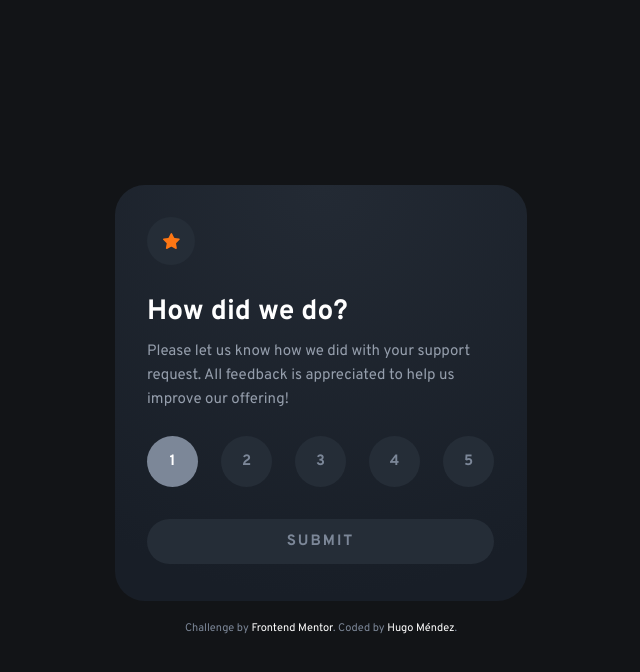
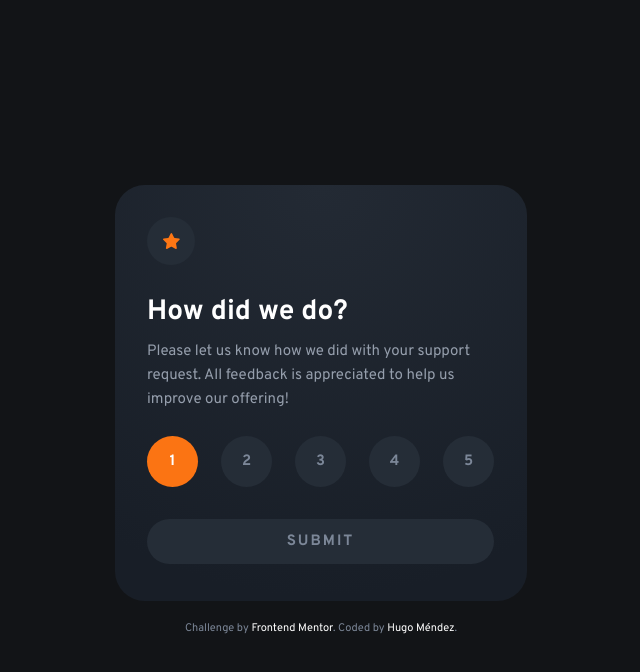
Before and after one commit to Hugomndez/interactive-rating-component, a Next.js app: page / in a window 1280 px wide. In both pictures the pointer is over the label 491 px from the left and 461 px from the top of the page. Shown: the top 672 px of the page, without its empty margins (319-959 px from the left). Built offline with nearby package versions, Linux system fonts and the light colour scheme.

Commit message:
style: change hover, checked color state

```diff
--- a/src/components/InteractiveRating/InteractiveRating.module.css
+++ b/src/components/InteractiveRating/InteractiveRating.module.css
@@ -73,12 +73,12 @@
 .form label:focus,
 .form label:hover {
   color: var(--White);
-  background-color: var(--Medium-Grey);
+  background-color: var(--Orange);
 }
 
 .form label:has(input[type='radio']:checked) {
   color: var(--White);
-  background-color: var(--Orange);
+  background-color: var(--Medium-Grey);
 }
 
 .form input[type='submit'] {
```
Also changed, not shown: 1 other file (tests, documents, lock files or other folders).
